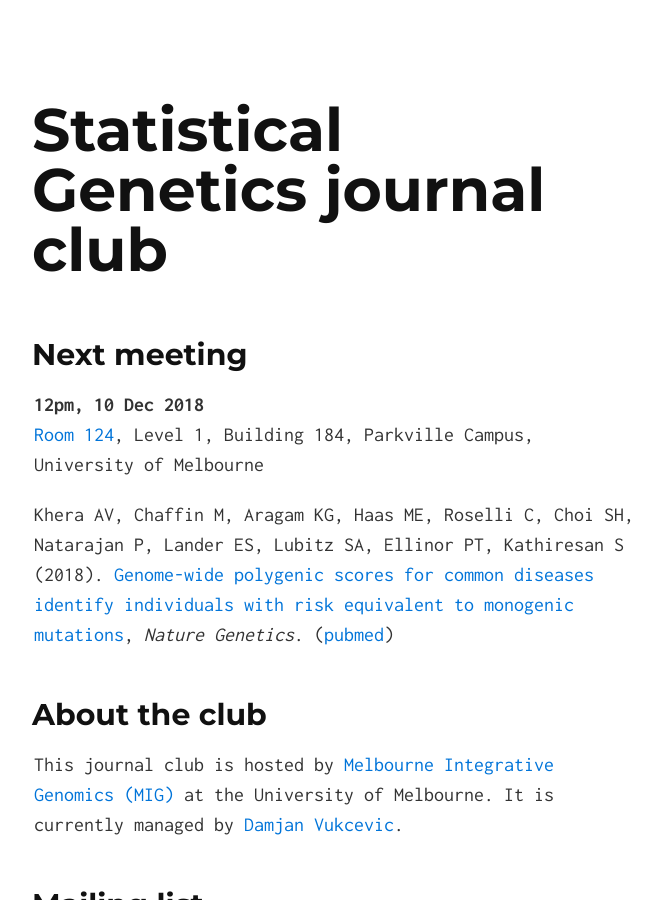
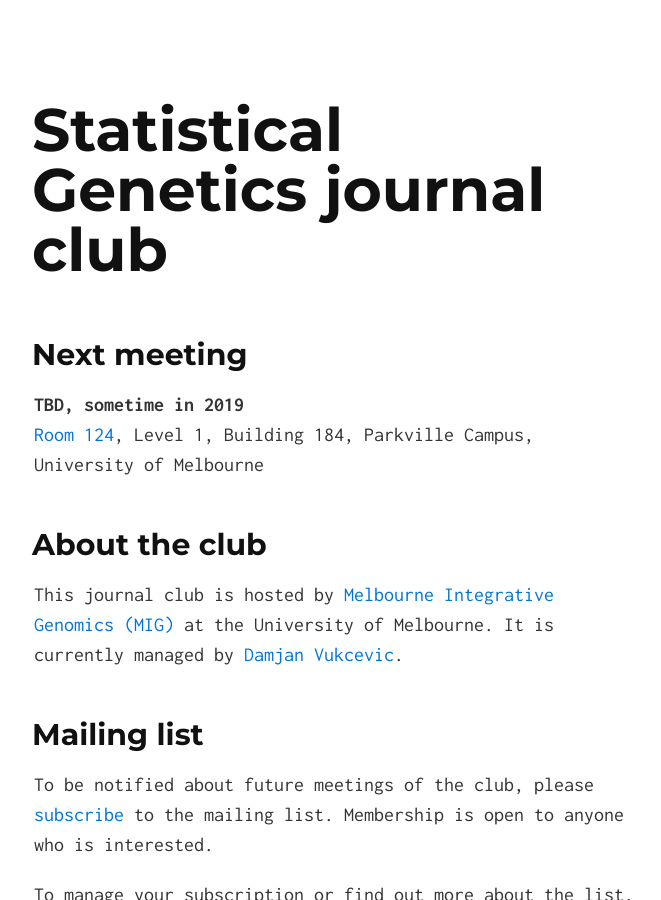
Before and after one commit to melbintgen/statgen-journal-club, a Jekyll site: the page built from index.md, in a window 1280 px wide and 900 px high. Shown: the whole window, without its empty margins (306-967 px from the left). Built offline with Jekyll 4.4.1, drawn with Linux system fonts in a browser that asks for light colours; our own code applies the rules of GitHub Pages for plain Markdown files; some of the changed text lies outside the part shown.

Commit message:
Finalise 2018, add placeholder for 2019

```diff
--- a/index.md
+++ b/index.md
@@ -5,16 +5,9 @@ layout: default
 
 ## Next meeting
 
-**12pm, 10 Dec 2018**
+**TBD, sometime in 2019**
 [Room 124](https://maps.unimelb.edu.au/parkville/building/184/124), Level 1,
 Building 184, Parkville Campus, University of Melbourne
-
-Khera AV, Chaffin M, Aragam KG, Haas ME, Roselli C, Choi SH,
-Natarajan P, Lander ES, Lubitz SA, Ellinor PT, Kathiresan S (2018).
-[Genome-wide polygenic scores for common diseases identify individuals with
-risk equivalent to monogenic
-mutations](https://doi.org/10.1038/s41588-018-0183-z), *Nature Genetics*.
-([pubmed](https://www.ncbi.nlm.nih.gov/pubmed/30104762))
 
 
 ## About the club
```
Also changed, not shown: other parts of index.md (+7 -0 lines).
